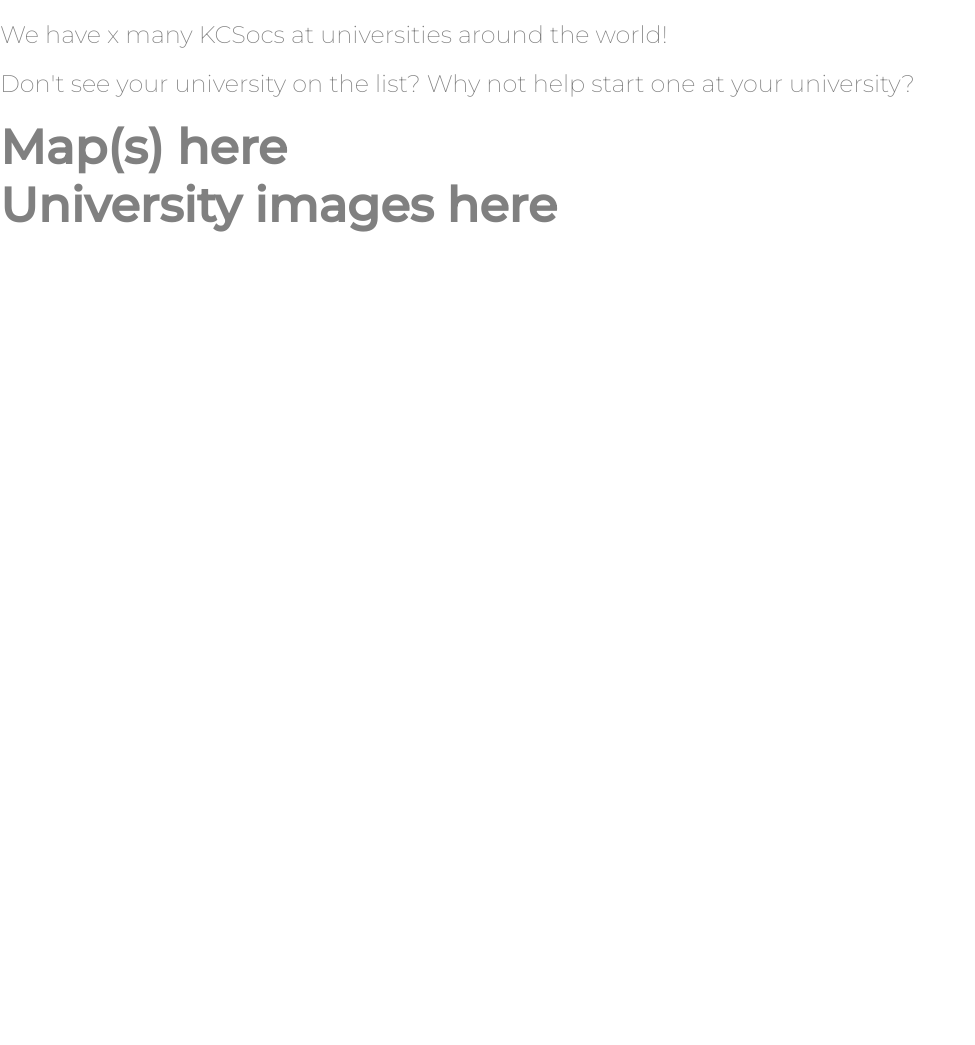
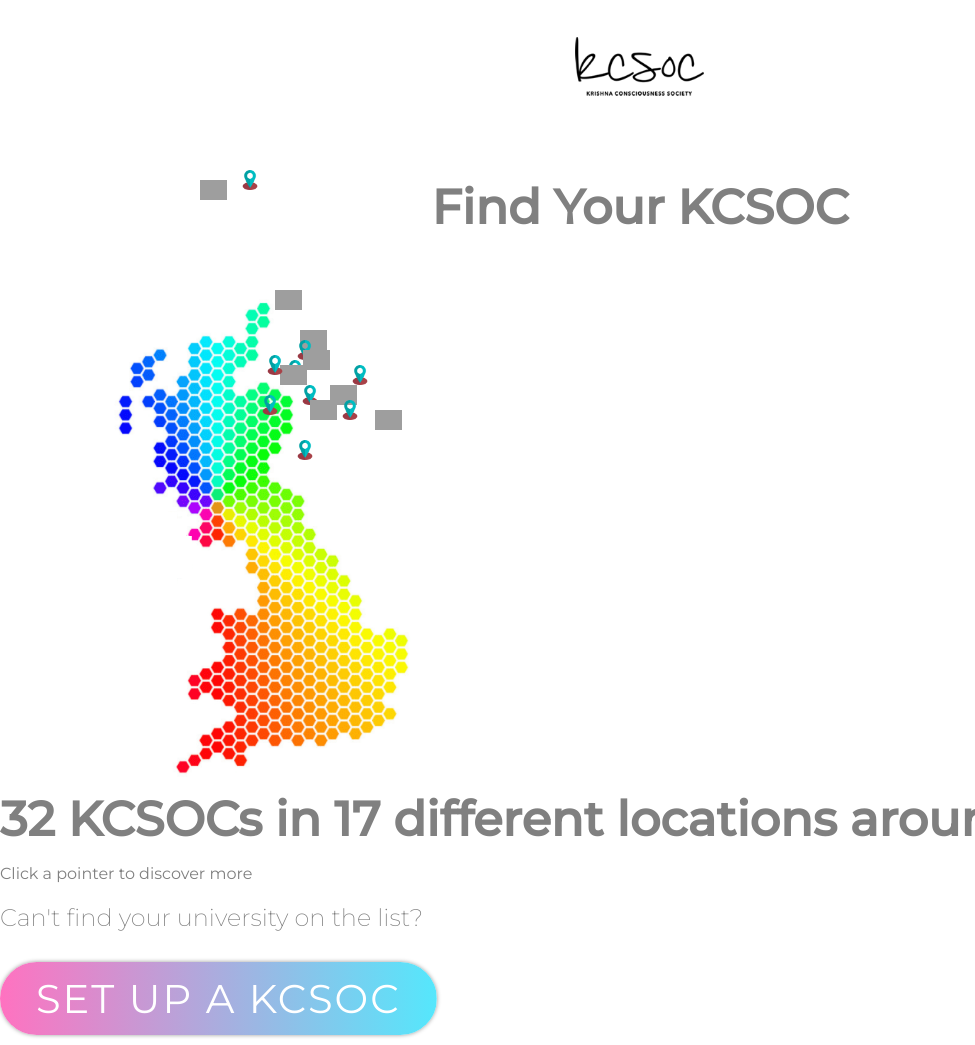
Before and after one commit to kcsoc/kcsoc-website, a Gatsby site: page /universities in a window 1280 px wide. Shown: the whole page, without its empty margins (0-975 px from the left). Before the commit the page ends 800 px from the top, so only its background shows below. Built offline with nearby package versions, Linux system fonts and the light colour scheme; Gatsby itself is replaced by a stand-in of ours; grey boxes are pictures that could not be loaded.

Commit message:
Add UniversityMap to universities page

```diff
--- a/src/pages/universities.js
+++ b/src/pages/universities.js
@@ -1,6 +1,9 @@
 import React from "react"
 import { Helmet } from "react-helmet"
 import Layout from "../components/layout"
+import UniversityMap from "../components/home/universityMap"
+import Header from "../components/header"
+import styles from "../styles/components/universities/universities.module.scss"
 
 export default function Home() {
     return (
@@ -8,19 +11,14 @@ export default function Home() {
             <Helmet>
                 <title>Universities | KCSOC</title>
                 <meta
-                    name="description"
+                    name="KCSOC Universities"
                     content="KCSOC runs university societies around the UK"
                 />
             </Helmet>
-            <h2>We have x many KCSocs at universities around the world!</h2>
-            <h2>
-                Don't see your university on the list? Why not help start one at
-                your university?
-            </h2>
+            <Header isOpaque={true} dark={true} />
 
-            <h1>Map(s) here</h1>
-
-            <h1>University images here</h1>
+            <h1 className={styles.title}>Find Your KCSOC</h1>
+            <UniversityMap />
         </Layout>
     )
 }
--- /dev/null
+++ b/src/styles/components/universities/universities.module.scss
@@ -0,0 +1,4 @@
+.title {
+    text-align: center;
+    margin: 50px 0;
+}
```
